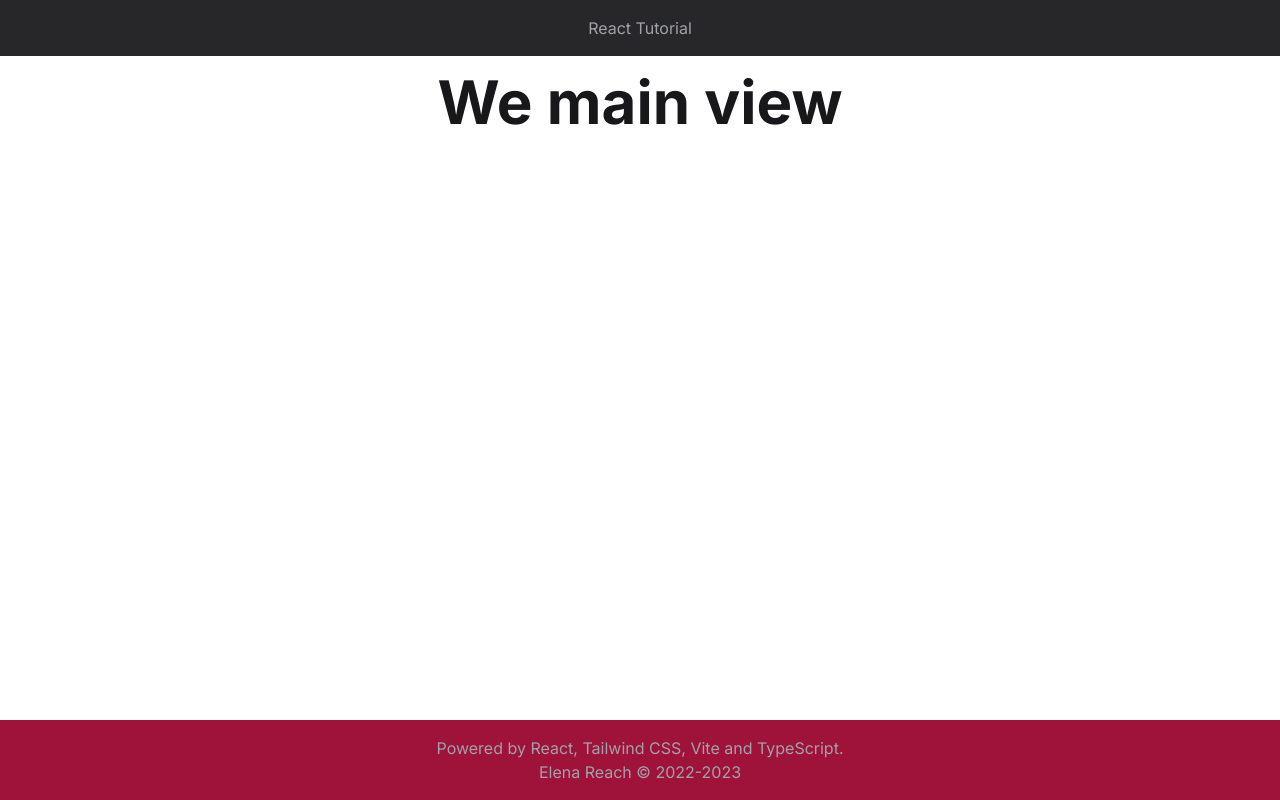
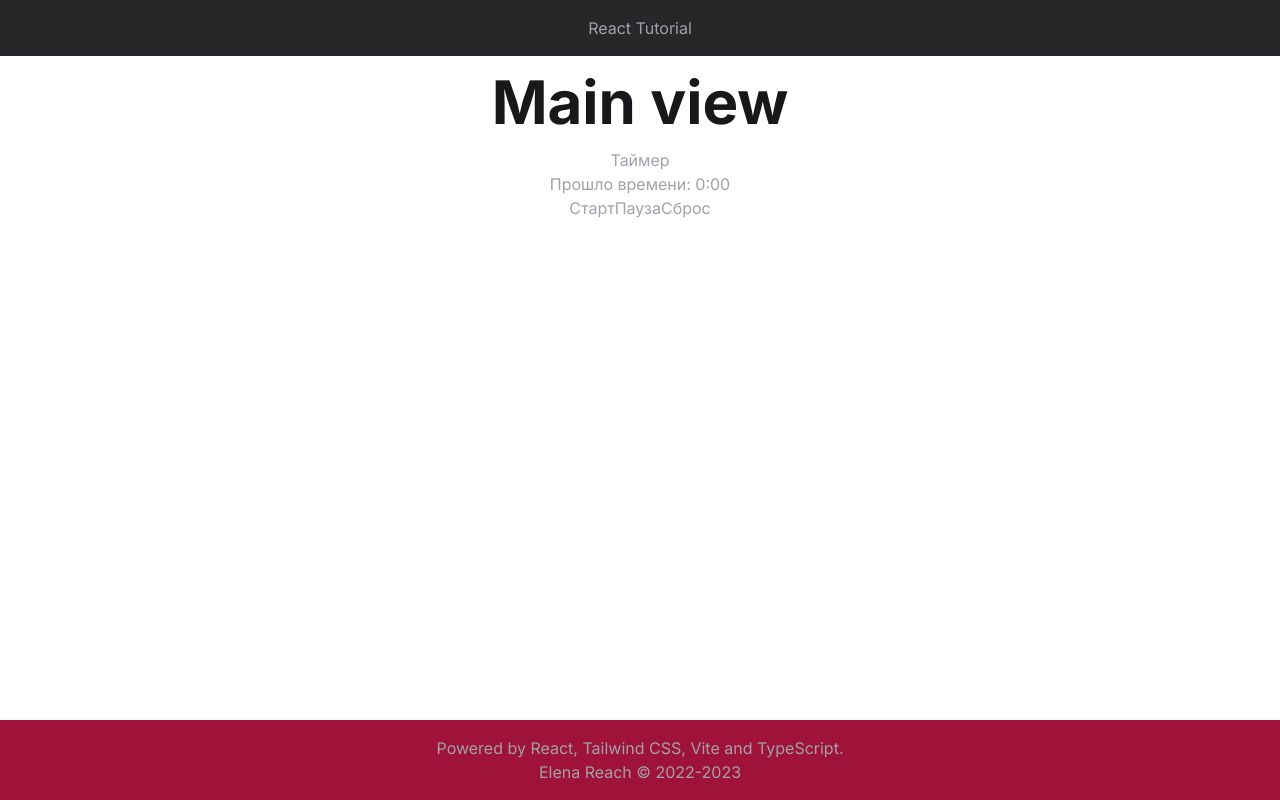
Before and after one commit to elenareach-developer/industrial, a React (Vite) app: page / in a window 1280 px wide. Built offline with nearby package versions, Linux system fonts and the light colour scheme.

Commit message:
Add timer with Redux and not

```diff
--- a/src/App.tsx
+++ b/src/App.tsx
@@ -1,27 +1,33 @@
 import React from 'react'
 import Hero from './components/Hero'
 import Footer from './components/Footer'
+import { Provider } from 'react-redux';
+import Timer from './components/Timer';
+import TimerSimple from './components/TimerSimple';
+import store from './redux/store';
 
-const App = () => {
+
+function App(): JSX.Element {
 
 
   return (
     <>
-
+    <Provider store={store}>
       <div className="min-h-screen flex flex-col w-full dark:bg-gray-900 dark:text-white">
         <div className="w-full p-4 text-center bg-gray-800 text-gray-400">
           <div className="container mx-auto">
-          <div>React Tutorial</div>
+            <div>React Tutorial</div>
           </div>
         </div>
         <div className="w-full p-4 text-center text-gray-400">
-        <Hero />
+          <Hero />
+          <TimerSimple />
         </div>
         <Footer />
-     </div>
-
+      </div>
+    </Provider>
     </>
-  )
+  );
 }
 
 export default App
--- a/src/components/Hero.tsx
+++ b/src/components/Hero.tsx
@@ -6,7 +6,7 @@ const Hero = () =>{
         <>
             <section className="bg-white">
 
-                <h1 className="mb-4 text-4xl font-extrabold trakiing-tight leading-none text-gray-900 md:text-5xl lg:text-6xl">We main view</h1>
+                <h1 className="mb-4 text-4xl font-extrabold trakiing-tight leading-none text-gray-900 md:text-5xl lg:text-6xl">Main view</h1>
 
             </section>
         </>
--- /dev/null
+++ b/src/components/Timer.tsx
@@ -0,0 +1,43 @@
+// Timer.tsx
+import React, { useEffect } from 'react';
+import { useDispatch, useSelector } from 'react-redux';
+import { RootState } from '../redux/store';
+import { startTimer, stopTimer, resetTimer } from '../redux/timerSlice';
+
+const Timer: React.FC = () => {
+  const dispatch = useDispatch();
+  const { startTime, isRunning, elapsedTime } = useSelector((state: RootState) => state.timer);
+
+  useEffect(() => {
+    let intervalId:number|undefined;
+
+    if (isRunning) {
+      intervalId = setInterval(() => {
+        dispatch(startTimer());
+      }, 1000);
+    } else {
+      clearInterval(intervalId);
+    }
+
+    return () => clearInterval(intervalId);
+  }, [isRunning, dispatch]);
+
+  const formatTime = (seconds: number) => {
+    const minutes = Math.floor(seconds / 60);
+    const remainingSeconds = seconds % 60;
+    return `${minutes}:${remainingSeconds < 10 ? '0' : ''}${remainingSeconds}`;
+  };
+
+  return (
+    <div>
+      <h1>Таймер</h1>
+      <p>Прошло времени: {formatTime(elapsedTime)}</p>
+      <button onClick={() => (isRunning ? dispatch(stopTimer()) : dispatch(startTimer()))}>
+        {isRunning ? 'Пауза' : 'Старт'}
+      </button>
+      <button onClick={() => dispatch(resetTimer())}>Сброс</button>
+    </div>
+  );
+};
+
+export default Timer;
--- /dev/null
+++ b/src/components/TimerSimple.tsx
@@ -0,0 +1,55 @@
+import React, { useState, useEffect } from 'react';
+
+function TimerSimple() {
+  const [seconds, setSeconds] = useState(0);
+  const [isRunning, setIsRunning] = useState(false);
+
+  useEffect(() => {
+    let interval:number|undefined;
+
+    if (isRunning) {
+      interval = setInterval(() => {
+        setSeconds((prevSeconds) => prevSeconds + 1);
+      }, 1000);
+    } else {
+      clearInterval(interval);
+    }
+
+    return () => clearInterval(interval);
+  }, [isRunning]);
+
+  const startTimer = () => {
+    setIsRunning(true);
+  };
+
+  const stopTimer = () => {
+    setIsRunning(false);
+  };
+
+  const resetTimer = () => {
+    setIsRunning(false);
+    setSeconds(0);
+  };
+
+  const formatTime = (seconds:number) => {
+    const minutes = Math.floor(seconds / 60);
+    const remainingSeconds = seconds % 60;
+    return `${minutes}:${remainingSeconds < 10 ? '0' : ''}${remainingSeconds}`;
+  };
+
+  return (
+    <div>
+      <h1>Таймер</h1>
+      <p>Прошло времени: {formatTime(seconds)}</p>
+      <button onClick={startTimer} disabled={isRunning}>
+        Старт
+      </button>
+      <button onClick={stopTimer} disabled={!isRunning}>
+        Пауза
+      </button>
+      <button onClick={resetTimer}>Сброс</button>
+    </div>
+  );
+}
+
+export default TimerSimple;
--- /dev/null
+++ b/src/redux/store.tsx
@@ -0,0 +1,14 @@
+// redux/store.ts
+import { configureStore } from '@reduxjs/toolkit';
+import timerReducer from './timerSlice';
+
+const store = configureStore({
+  reducer: {
+    timer: timerReducer,
+  },
+});
+
+export type RootState = ReturnType<typeof store.getState>;
+export type AppDispatch = typeof store.dispatch;
+
+export default store;
--- /dev/null
+++ b/src/redux/timerSlice.tsx
@@ -0,0 +1,39 @@
+// redux/timerSlice.ts
+import { createSlice, PayloadAction } from '@reduxjs/toolkit';
+
+interface TimerState {
+  startTime: number;
+  isRunning: boolean;
+  elapsedTime: number;
+}
+
+const initialState: TimerState = {
+  startTime: 0,
+  isRunning: false,
+  elapsedTime: 0,
+};
+
+const timerSlice = createSlice({
+  name: 'timer',
+  initialState,
+  reducers: {
+    startTimer: (state) => {
+      if (!state.isRunning) {
+        state.startTime = Date.now() - state.elapsedTime;
+        state.isRunning = true;
+      }
+      state.elapsedTime = Math.floor((Date.now() - state.startTime) / 1000);
+    },
+    stopTimer: (state) => {
+      state.isRunning = false;
+    },
+    resetTimer: (state) => {
+      state.startTime = 0;
+      state.isRunning = false;
+      state.elapsedTime = 0;
+    },
+  },
+});
+
+export const { startTimer, stopTimer, resetTimer } = timerSlice.actions;
+export default timerSlice.reducer;
```
Also changed, not shown: package.json (+12 -5 lines), 2 other files (tests, documents, lock files or other folders).
